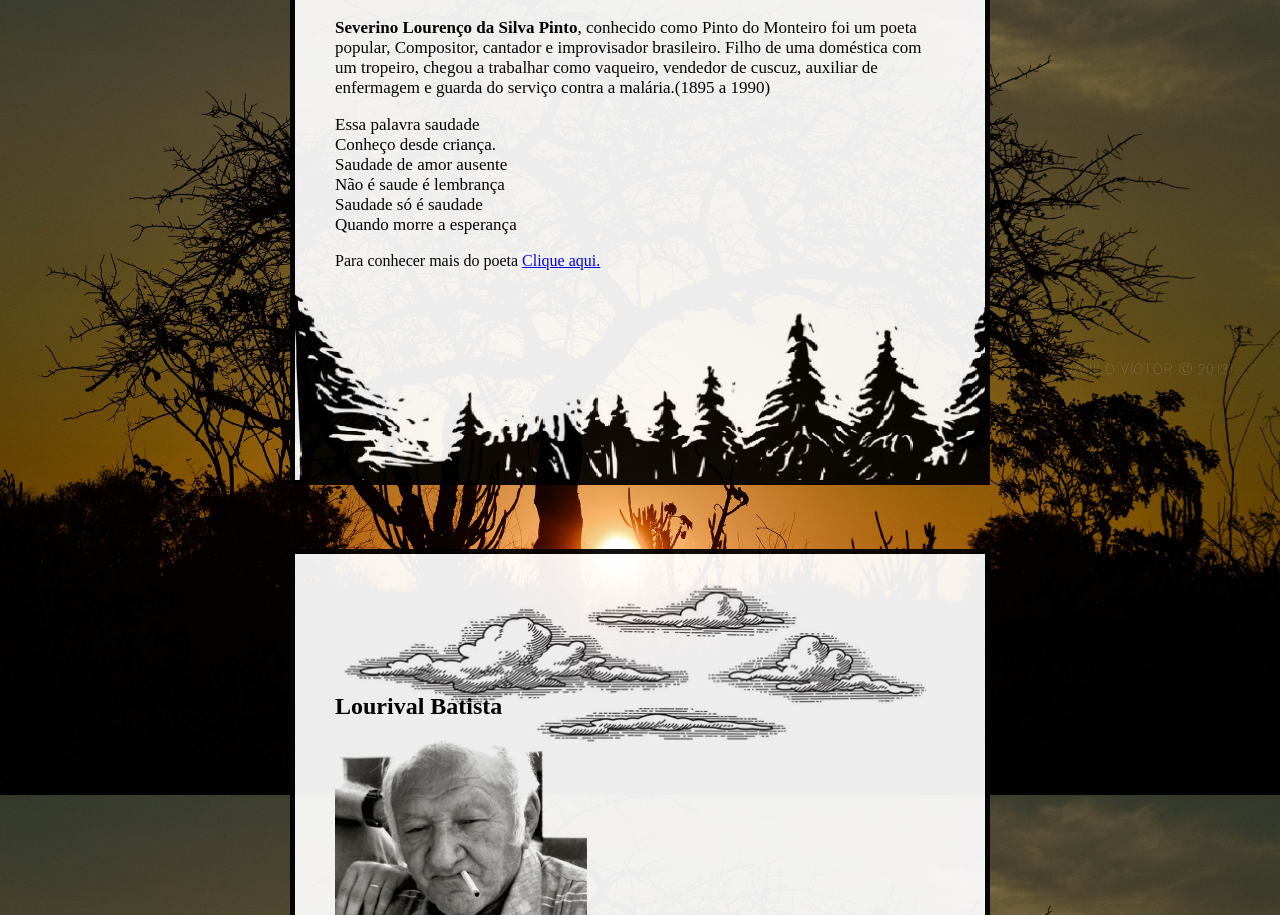
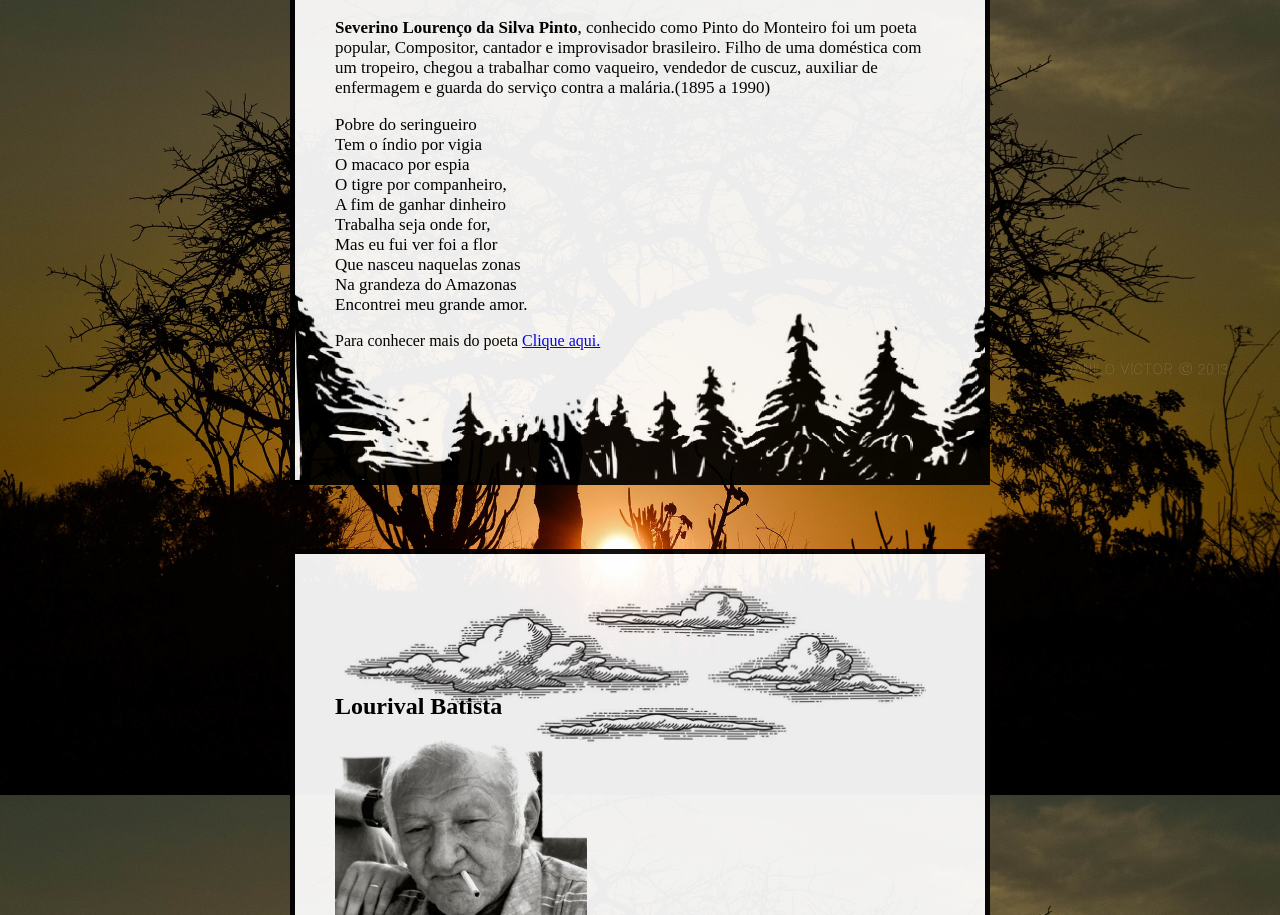
Before and after one commit to favelavenceu/projetoic, a plain HTML site: page index.html in a window 1280 px wide. Shown: the part 2609-3524 px from the top of the page. Drawn offline with Linux system fonts and the light colour scheme.

Commit message:
Update index.html

```diff
--- a/index.html
+++ b/index.html
@@ -73,7 +73,7 @@
 		<h2>Pinto do Monteiro</h2>
 		<img src="imagens/Pinto de Monteiro.jpg" title="Pinto de Monteiro - (1895 a 1990)"width="252" height="300">
 		<p><strong>Severino Lourenço da Silva Pinto</strong>, conhecido como Pinto do Monteiro foi um poeta popular, Compositor, cantador e improvisador brasileiro. Filho de uma doméstica com um tropeiro, chegou a trabalhar como vaqueiro, vendedor de cuscuz, auxiliar de enfermagem e guarda do serviço contra a malária.(1895 a 1990)</p>
-		<p>Essa palavra saudade<br>Conheço desde criança.<br>Saudade de amor ausente<br>Não é saude é lembrança<br>Saudade só é saudade<br>Quando morre a esperança</p>
+		<p>Pobre do seringueiro<br>Tem o índio por vigia<br>O macaco por espia<br>O tigre por companheiro,<br>A fim de ganhar dinheiro<br>Trabalha seja onde for,<br>Mas eu fui ver foi a flor<br>Que nasceu naquelas zonas<br>Na grandeza do Amazonas<br>Encontrei meu grande amor.</p>
 		<p">Para conhecer mais do poeta <a href="https://www.youtube.com/watch?v=tA71pG78F3c; " title="Clique aqui." target="_blank">Clique aqui.</a></p>
 	</div>
 
```
